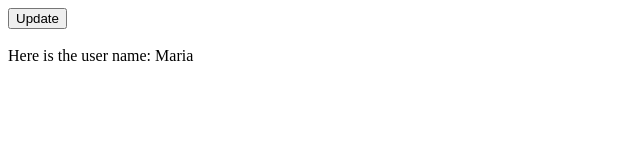
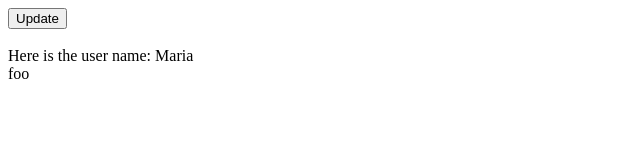
Before and after one commit to Abdvkh/life-cycle-hooks, an Angular app: page / in a window 1280 px wide. Shown: the top 160 px of the page, without its empty margins (0-640 px from the left). Built offline with nearby package versions, Linux system fonts and the light colour scheme.

Commit message:
AfterContentInit hook

```diff
--- a/src/app/components/child/child.component.html
+++ b/src/app/components/child/child.component.html
@@ -1 +1,5 @@
 Here is the user name: {{ userName }}
+
+<div #wrapper>
+  <ng-content></ng-content>
+</div>
--- a/src/app/components/child/child.component.ts
+++ b/src/app/components/child/child.component.ts
@@ -1,12 +1,25 @@
-import { Component, Input, OnChanges, OnInit, DoCheck, SimpleChanges } from '@angular/core';
+import {
+  Component,
+  Input,
+  OnChanges,
+  OnInit,
+  DoCheck,
+  SimpleChanges,
+  AfterContentInit,
+  ViewChild,
+  ContentChild,
+  ElementRef,
+} from '@angular/core';
 
 @Component({
   selector: 'app-child',
   templateUrl: './child.component.html',
   styleUrls: ['./child.component.scss']
 })
-export class ChildComponent implements OnChanges, OnInit, DoCheck {
+export class ChildComponent implements OnChanges, OnInit, DoCheck, AfterContentInit {
   @Input() userName = '';
+  @ViewChild('wrapper') wrapper!: ElementRef;
+  @ContentChild('contentWrapper') content!: ElementRef;
 
   ngOnChanges(changes: SimpleChanges) {
     console.log('ngOnChanges triggered', changes);
@@ -27,4 +40,9 @@ export class ChildComponent implements OnChanges, OnInit, DoCheck {
   ngDoCheck() {
     console.log('ngDoCheck triggered');
   }
+
+  ngAfterContentInit() {
+    console.log('ngAfterContentInit - wrapper', this.wrapper);
+    console.log('ngAfterContentInit - contentWrapper', this.content);
+  }
 }
--- a/src/app/components/parent/parent.component.html
+++ b/src/app/components/parent/parent.component.html
@@ -3,4 +3,6 @@
 <br>
 <br>
 
-<app-child [userName]="userName"></app-child>
+<app-child [userName]="userName">
+  <div #contentWrapper>foo</div>
+</app-child>
```
